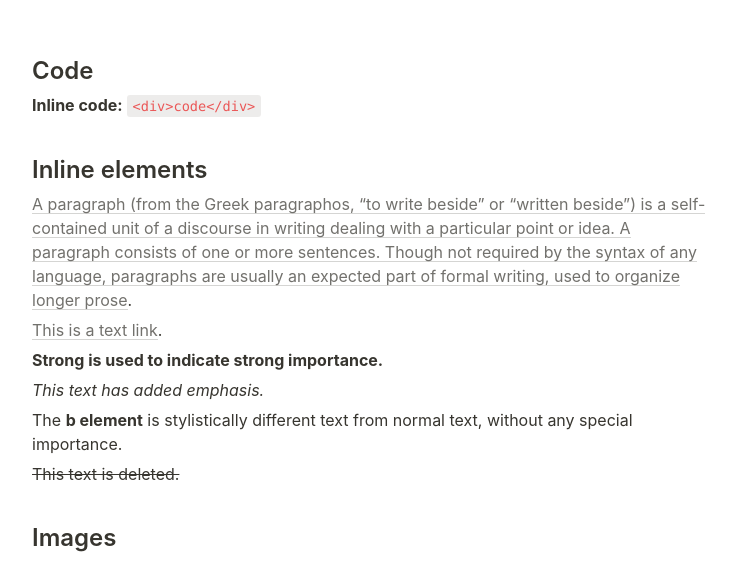
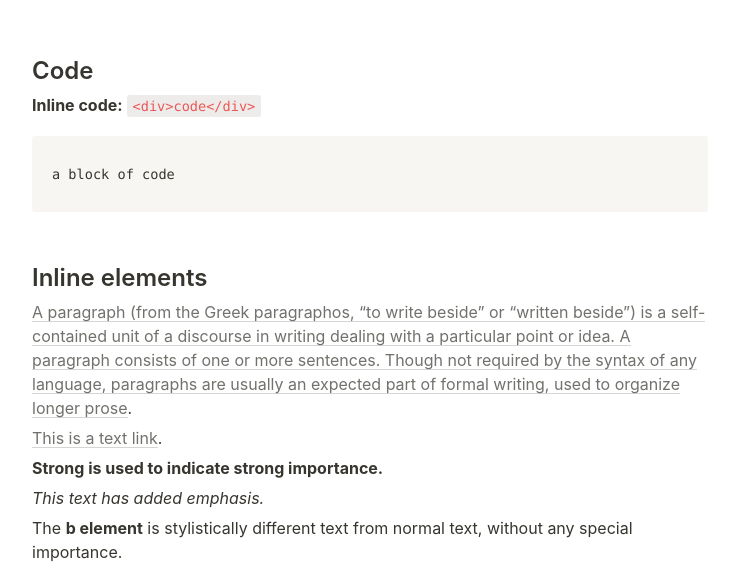
Before and after one commit to miloxeon/potion, a plain HTML site: page index.html in a window 1280 px wide. Shown: the part 1640-2203 px from the top of the page, without its empty margins (270-1006 px from the left). Drawn offline with Linux system fonts and the light colour scheme; grey boxes are pictures that could not be loaded.

Commit message:
block of code

```diff
--- a/index.html
+++ b/index.html
@@ -91,6 +91,7 @@
     </div>
     <h2>Code</h2>
     <p><strong>Inline code:</strong> <code>&lt;div&gt;code&lt;/div&gt;</code></p>
+    <pre>a block of code</pre>
     <h2>Inline elements</h2>
     <p><a href="#!">A paragraph (from the Greek paragraphos, “to write beside” or “written beside”) is a self-contained unit of a discourse in writing dealing with a particular point or idea. A paragraph consists of one or more sentences. Though not required by the syntax of any language, paragraphs are usually an expected part of formal writing, used to organize longer prose</a>.</p>
     <p><a href="#!">This is a text link</a>.</p>
--- a/potion.css
+++ b/potion.css
@@ -50,7 +50,7 @@ body {
     padding-bottom: 30vh;
 }
 
-body > :not(table):not(blockquote):not(img) {
+body > :not(table):not(blockquote):not(img):not(pre) {
     padding-left: 16px;
     padding-right: 16px;
     margin: 0 auto;
@@ -207,6 +207,17 @@ code {
     padding: 0.2em 0.4em;
 }
 
+pre {
+    font-family: "SFMono-Regular", Consolas, "Liberation Mono", Menlo, Courier, monospace;
+    line-height: normal;
+    border-radius: 3px;
+    font-size: 85%;
+    padding: 30px 16px 30px 20px;
+    margin: 16px auto;
+    max-width: 676px;
+    background: rgb(247, 246, 243) none repeat scroll 0% 0%;
+}
+
 a {
     color: inherit;
     opacity: 0.7;
```
